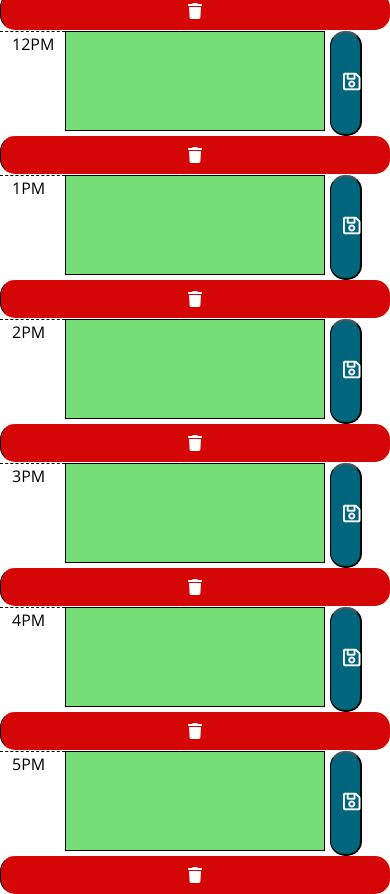
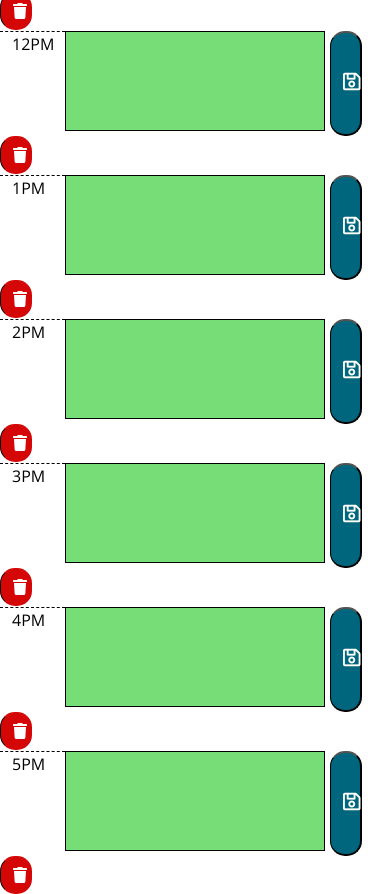
Before and after one commit to phill-star/date-organizer, a plain HTML site: page index.html in a window 390 px wide. Shown: the part 577-1471 px from the top of the page. Drawn offline with nearby package versions, Linux system fonts and the light colour scheme.

Commit message:
new files

```diff
--- a/index.html
+++ b/index.html
@@ -23,7 +23,7 @@
         <div class="col-2 hour">9AM</div>
         <textarea class="col-8 description"></textarea>
         <button class="col-1 saveBtn"><i class="far fa-save"></i></button>
-        <button class="btn removeBtn col-md-1"><i class="fa fa-trash"></i></button>
+        <button class="btn removeBtn col-1"><i class="fa fa-trash"></i></button>
       </div>
     </div>
     <div class="time-block">
@@ -31,7 +31,7 @@
         <div class="col-2 hour">10AM</div>
         <textarea class="col-8 description"></textarea>
         <button class="col-1 saveBtn"><i class="far fa-save"></i></button>
-        <button class="btn removeBtn col-md-1"><i class="fa fa-trash"></i></button>
+        <button class="btn removeBtn col-1"><i class="fa fa-trash"></i></button>
       </div>
     </div>
     <div class="time-block">
@@ -39,7 +39,7 @@
           <div class="col-2 hour">11AM</div>
           <textarea class="col-8 description"></textarea>
           <button class="col-1 saveBtn"><i class="far fa-save"></i></button>
-          <button class="btn removeBtn col-md-1"><i class="fa fa-trash"></i></button>
+          <button class="btn removeBtn col-1"><i class="fa fa-trash"></i></button>
       </div>
       </div>
       <div class="time-block">
@@ -47,7 +47,7 @@
           <div class="col-2 hour">12PM</div>
           <textarea class="col-8 description"></textarea>
           <button class="col-1 saveBtn"><i class="far fa-save"></i></button>
-          <button class="btn removeBtn col-md-1"><i class="fa fa-trash"></i></button>
+          <button class="btn removeBtn col-1"><i class="fa fa-trash"></i></button>
         </div>
       </div>
       <div class="time-block">
@@ -55,7 +55,7 @@
           <div class="col-2 hour">1PM</div>
           <textarea class="col-8 description"></textarea>
           <button class="col-1 saveBtn"><i class="far fa-save"></i></button>
-          <button class="btn removeBtn col-md-1"><i class="fa fa-trash"></i></button>
+          <button class="btn removeBtn col-1"><i class="fa fa-trash"></i></button>
       </div>
 
       </div>
@@ -64,7 +64,7 @@
           <div class="col-2 hour">2PM</div>
           <textarea class="col-8 description"></textarea>
           <button class="col-1 saveBtn"><i class="far fa-save"></i></button>
-          <button class="btn removeBtn col-md-1"><i class="fa fa-trash"></i></button>
+          <button class="btn removeBtn col-1"><i class="fa fa-trash"></i></button>
       </div>
       </div>
       <div class="time-block">
@@ -72,7 +72,7 @@
           <div class="col-2 hour">3PM</div>
           <textarea class="col-8 description"></textarea>
           <button class="col-1 saveBtn"><i class="far fa-save"></i></button>
-          <button class="btn removeBtn col-md-1"><i class="fa fa-trash"></i></button>
+          <button class="btn removeBtn col-1"><i class="fa fa-trash"></i></button>
       </div>
       </div>
       <div class="time-block">
@@ -80,7 +80,7 @@
           <div class="col-2 hour">4PM</div>
           <textarea class="col-8 description"></textarea>
           <button class="col-1 saveBtn"><i class="far fa-save"></i></button>
-          <button class="btn removeBtn col-md-1"><i class="fa fa-trash"></i></button>
+          <button class="btn removeBtn col-1"><i class="fa fa-trash"></i></button>
         </div>
       </div>
       <div class="time-block">
@@ -88,7 +88,7 @@
           <div class="col-2 hour">5PM</div>
           <textarea class="col-8 description"></textarea>
           <button class="col-1 saveBtn"><i class="far fa-save"></i></button>
-          <button class="btn removeBtn col-md-1"><i class="fa fa-trash"></i></button>
+          <button class="btn removeBtn col-1"><i class="fa fa-trash"></i></button>
         </div>
       </div>
     <!-- Add the remaining time blocks here -->
```
